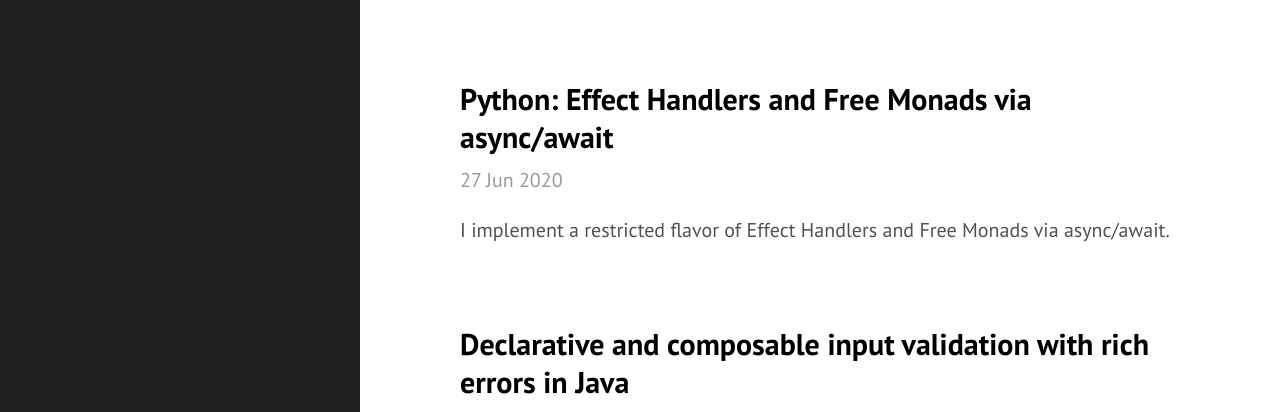
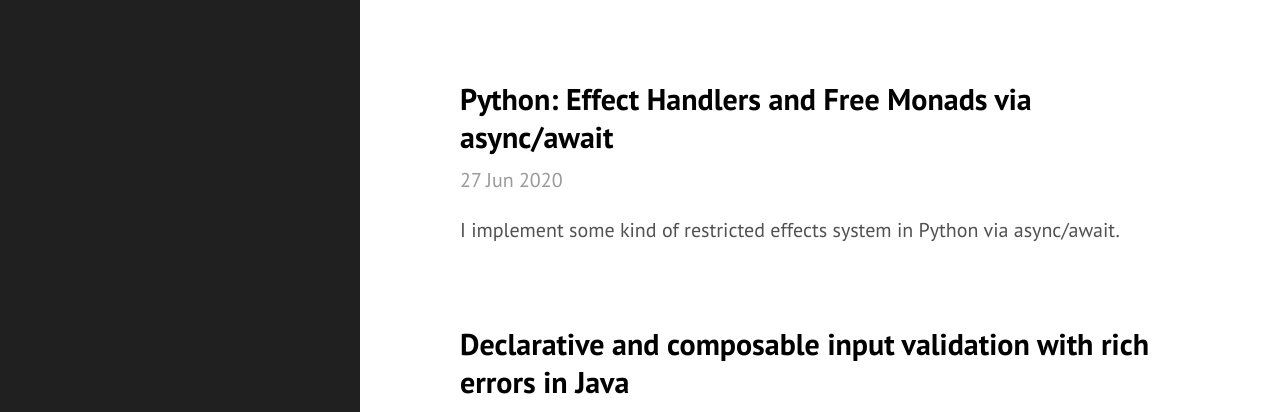
Before and after one commit to Garciat/garciat.github.io, a Jekyll site: the page built from index.html, in a window 1280 px wide and 900 px high. Shown: the top 412 px of the window. Built offline with Jekyll 4.4.1, drawn with Linux system fonts in a browser that asks for light colours; the list of posts is cut into pages by our own code.

Commit message:
Update 2020-06-27-python-effects-free-monad-async-await.md

```diff
--- a/_posts/2020-06-27-python-effects-free-monad-async-await.md
+++ b/_posts/2020-06-27-python-effects-free-monad-async-await.md
@@ -2,7 +2,7 @@
 layout:       post
 title:        "Python: Effect Handlers and Free Monads via async/await"
 date:         2020-06-27
-description:  "I implement a restricted flavor of Effect Handlers and Free Monads via async/await."
+description:  "I implement some kind of restricted effects system in Python via async/await."
 ---
 
 ## Background
```
